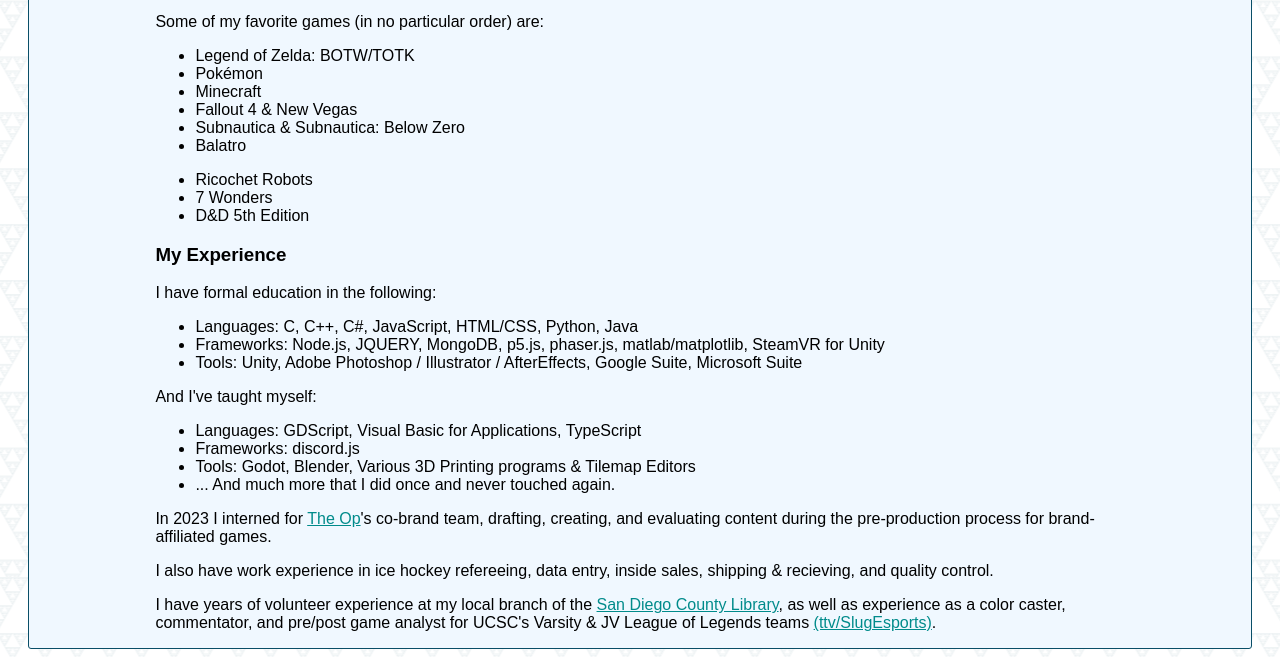
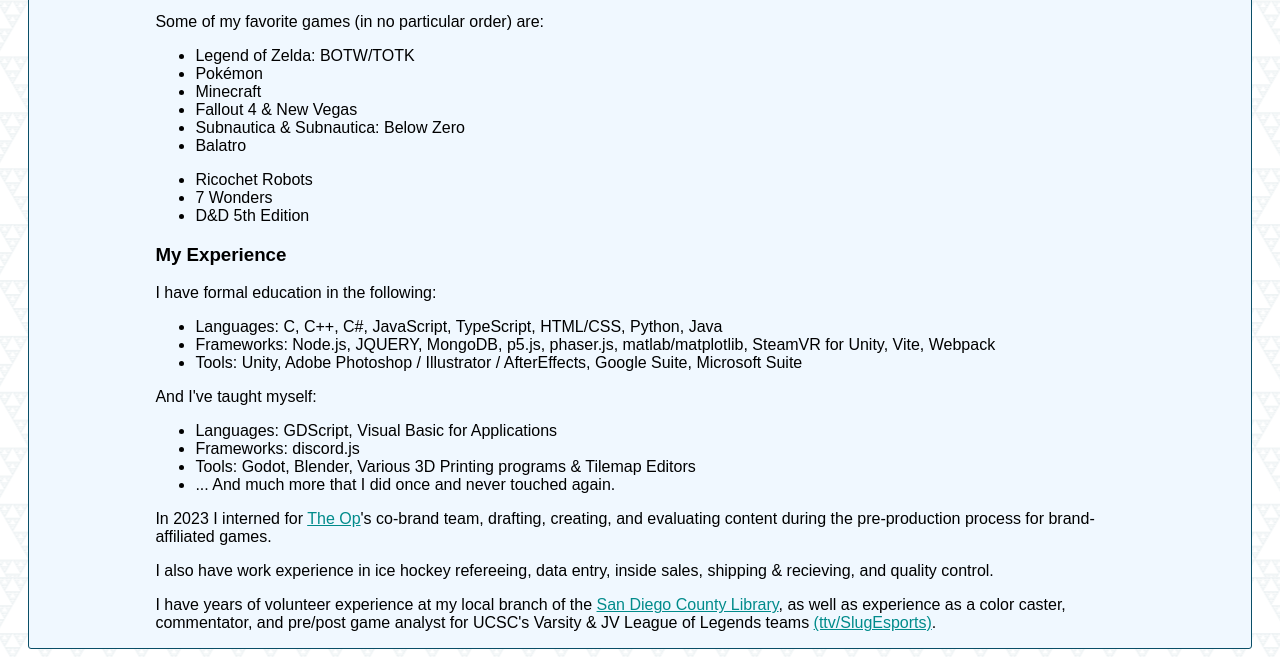
Before and after one commit to alhinator/alhinator.github.io, a plain HTML site: page about.html in a window 1280 px wide. Shown: the part 223-880 px from the top of the page. Drawn offline with Linux system fonts and the light colour scheme; a web font is replaced by a local one.

```diff
--- a/about.html
+++ b/about.html
@@ -65,13 +65,13 @@
         <h3>My Experience</h3>
         <p>I have formal education in the following:
         <ul>
-            <li>Languages: C, C++, C#, JavaScript, HTML/CSS, Python, Java</li>
-            <li>Frameworks: Node.js, JQUERY, MongoDB, p5.js, phaser.js, matlab/matplotlib, SteamVR for Unity</li>
+            <li>Languages: C, C++, C#, JavaScript, TypeScript, HTML/CSS, Python, Java</li>
+            <li>Frameworks: Node.js, JQUERY, MongoDB, p5.js, phaser.js, matlab/matplotlib, SteamVR for Unity, Vite, Webpack</li>
             <li>Tools: Unity, Adobe Photoshop / Illustrator / AfterEffects, Google Suite, Microsoft Suite</li>
         </ul>
         And I've taught myself:
         <ul>
-            <li>Languages: GDScript, Visual Basic for Applications, TypeScript </li>
+            <li>Languages: GDScript, Visual Basic for Applications</li>
             <li>Frameworks: discord.js</li>
             <li>Tools: Godot, Blender, Various 3D Printing programs & Tilemap Editors </li>
             <li>... And much more that I did once and never touched again.</li>
```
